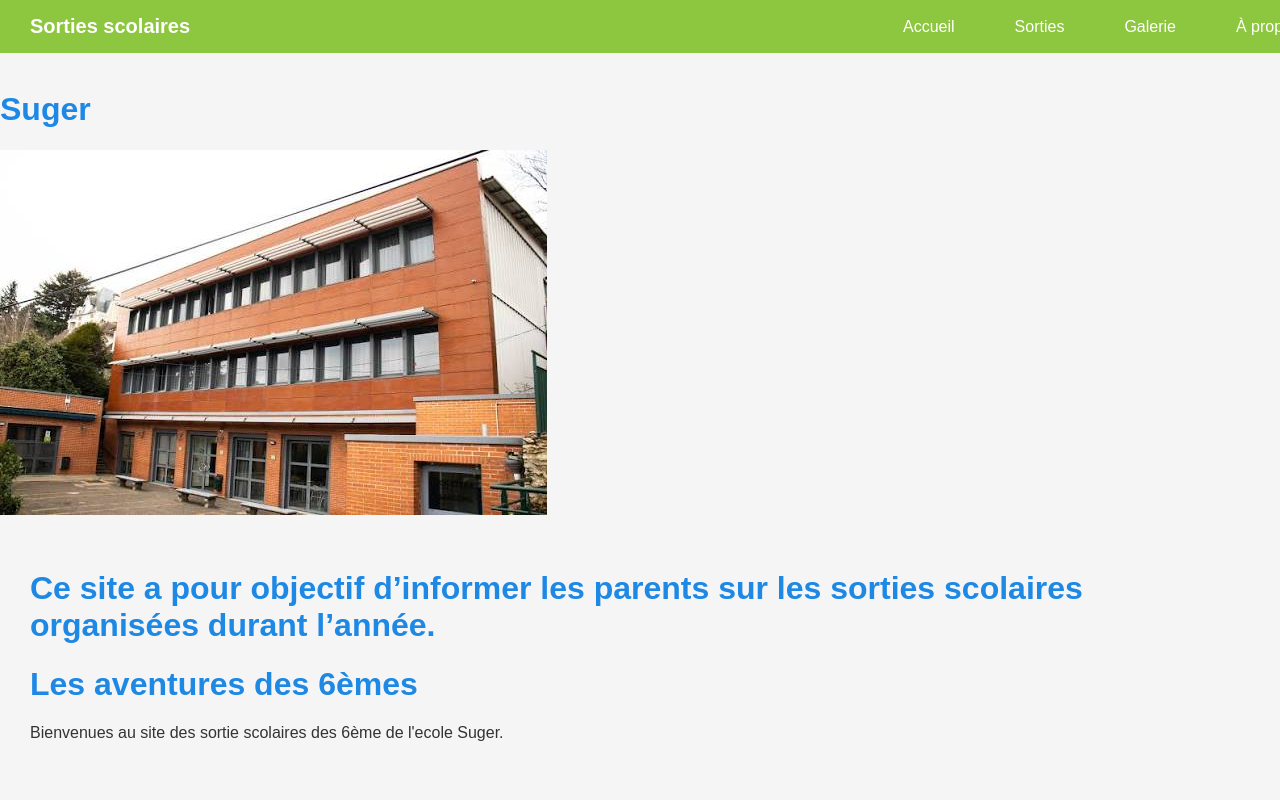
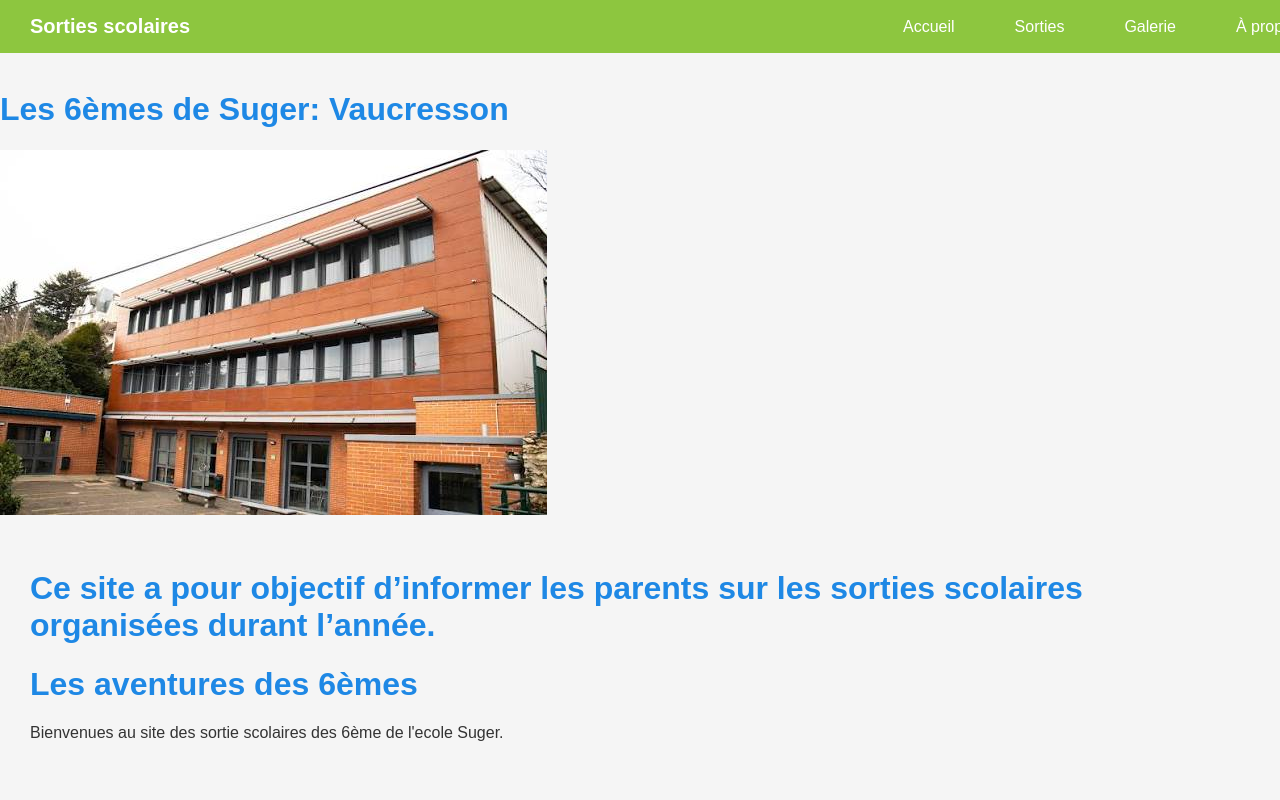
Before and after one commit to juanchizambo-max/Sorties-Classe-6-me, a plain HTML site: page index.html in a window 1280 px wide. Shown: the top 800 px of the page. Drawn offline with Linux system fonts and the light colour scheme.

Commit message:
Update header text for Suger school

```diff
--- a/index.html
+++ b/index.html
@@ -16,7 +16,7 @@
   </ul>
 </nav>
   <div>
-    <h1>Suger</h1>
+    <h1>Les 6èmes de Suger: Vaucresson</h1>
     <img src="IMG_0028.jpeg" alt="L'ecole">
   </div>
 <div class="overlay" id="overlay">
```
